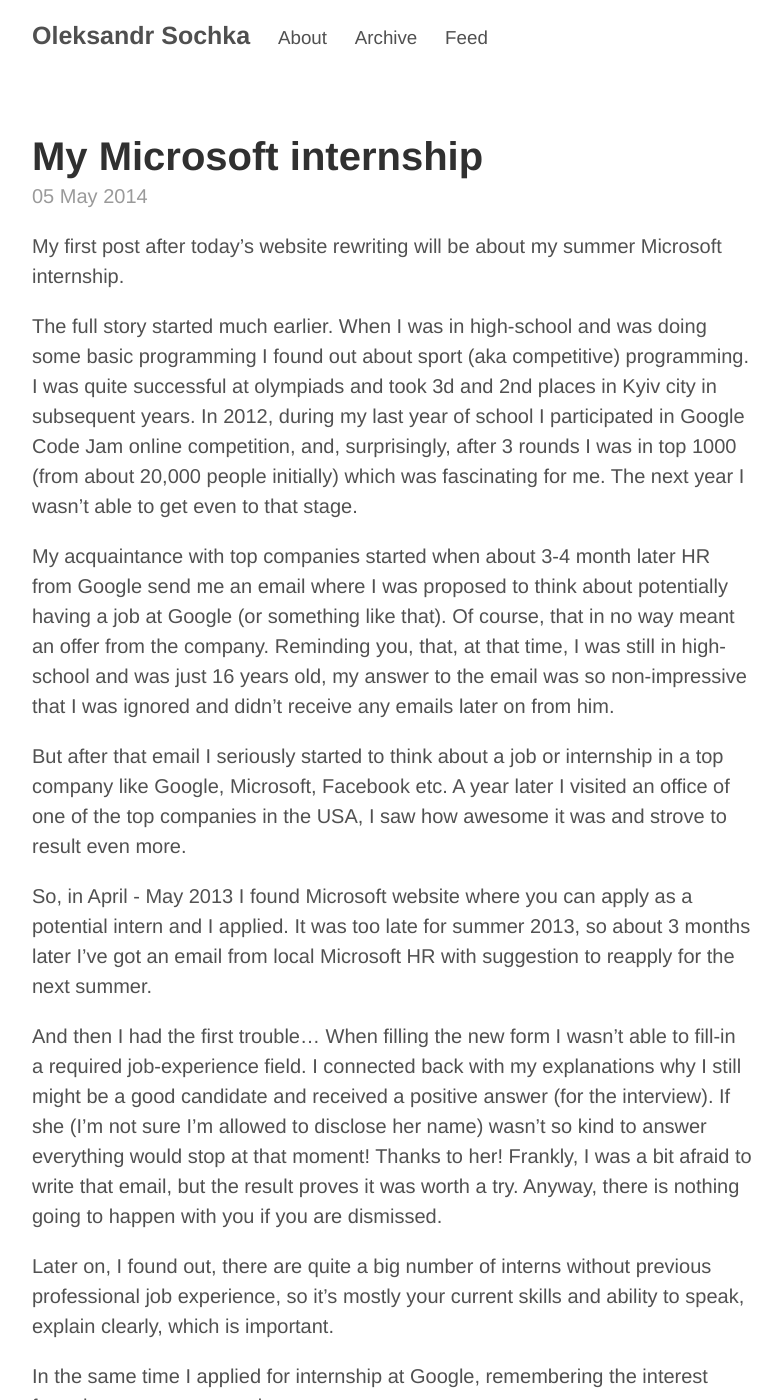
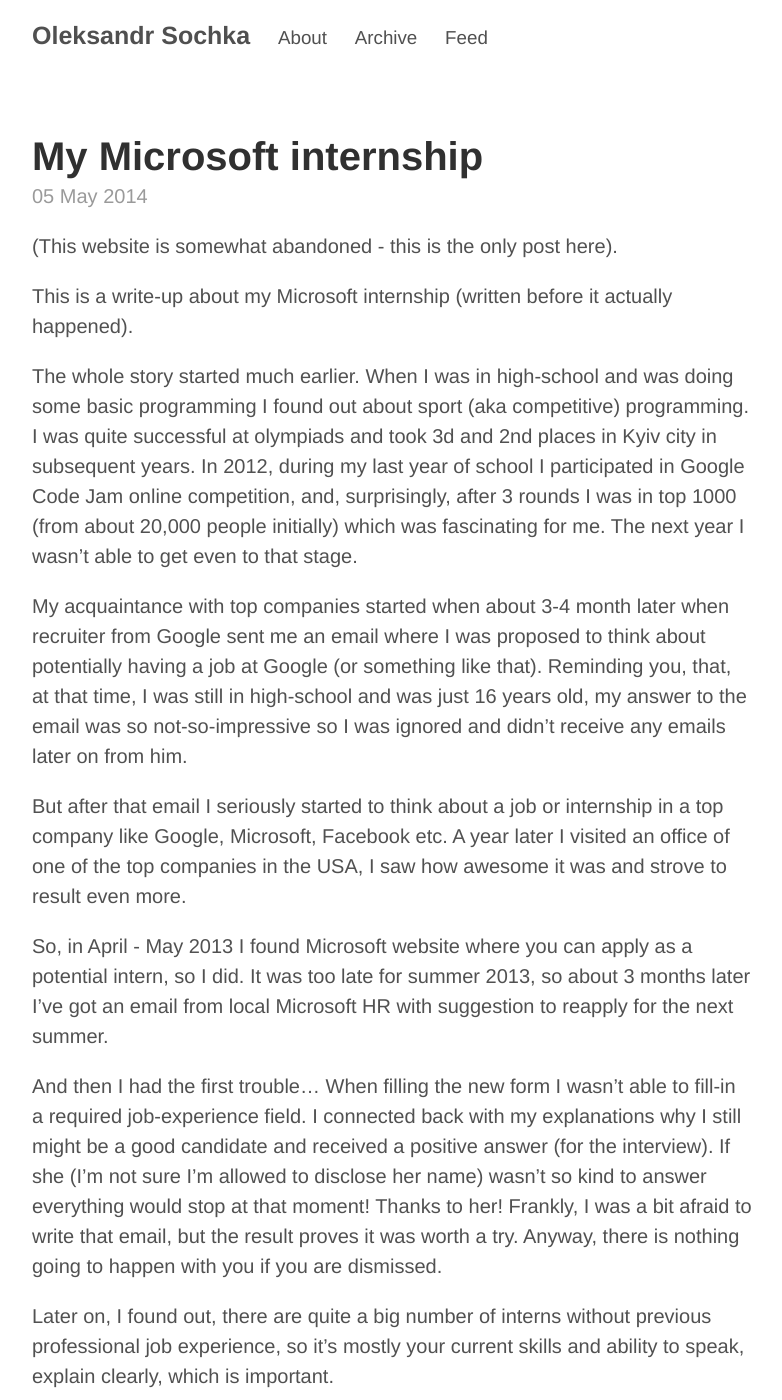
Before and after one commit to sashasochka/sashasochka.github.io, a Jekyll site: the page built from _posts/2014-05-05-my-microsoft-intership.md, in a window 1280 px wide and 1400 px high. Shown: the whole window, without its empty margins (248-1030 px from the left). Built offline with Jekyll 4.4.1, drawn with Linux system fonts in a browser that asks for light colours; Markdown is read by kramdown in place of the engine named in the settings; some of the changed text lies outside the part shown.

Commit message:
Fix some grammar mistakes.

```diff
--- a/_posts/2014-05-05-my-microsoft-intership.md
+++ b/_posts/2014-05-05-my-microsoft-intership.md
@@ -5,25 +5,26 @@
 permalink: my-microsoft-internship
 ---
 
-  My first post after today's website rewriting will be about my summer Microsoft internship.
+  (This website is somewhat abandoned - this is the only post here).
 
-  The full story started much earlier. When I was in high-school and was doing some basic programming
+  This is a write-up about my Microsoft internship (written before it actually happened).
+
+  The whole story started much earlier. When I was in high-school and was doing some basic programming
 I found out about sport (aka competitive) programming.
 I was quite successful at olympiads and took 3d and 2nd places in Kyiv city in subsequent years.
 In 2012, during my last year of school I participated in Google Code Jam online competition,
 and, surprisingly, after 3 rounds I was in top 1000 (from about 20,000 people initially) which was fascinating for me.
 The next year I wasn't able to get even to that stage.
 
-  My acquaintance with top companies started when about 3-4 month later HR from Google send me an email where I
+  My acquaintance with top companies started when about 3-4 month later when recruiter from Google sent me an email where I
 was proposed to think about potentially having a job at Google (or something like that).
-Of course, that in no way meant an offer from the company.
 Reminding you, that, at that time, I was still in high-school and was just 16 years old,
-my answer to the email was so non-impressive that I was ignored and didn't receive any emails later on from him.
+my answer to the email was so not-so-impressive so I was ignored and didn't receive any emails later on from him.
 
   But after that email I seriously started to think about a job or internship in a top company like Google, Microsoft, Facebook etc.
 A year later I visited an office of one of the top companies in the USA, I saw how awesome it was and strove to result even more.
 
-  So, in April - May 2013 I found Microsoft website where you can apply as a potential intern and I applied.
+  So, in April - May 2013 I found Microsoft website where you can apply as a potential intern, so I did.
 It was too late for summer 2013, so about 3 months later I've got an email from local Microsoft HR with suggestion to reapply for the next summer.
 
   And then I had the first trouble... When filling the new form I wasn't able to fill-in a required job-experience field.
@@ -37,7 +38,7 @@
 
 In the same time I applied for internship at Google, remembering the interest from the company some time ago.
 
-After I send applications, there was about a month until the interviews.
+After I sent applications, there was about a month until the interviews.
 I tried to read as much articles from other people about this topic as possible.
 As I expected, they suggested to focus mostly on algorithms, data structures, complexity analysis
 as companies like MS are mostly testing your ability
@@ -46,7 +47,7 @@
 As far as I remember I read the following (very useful) books:
 
 * Programming Interviews Exposed
-* CrackCode
+* Cracking the Coding Interview - this one is probably the best.
 * The Google resume
 
 They are especially targeted for people who applying for jobs in the top IT companies and were written by
@@ -72,7 +73,7 @@
 I made the conclusions and the second interview went much better, I was much more confident,
 almost didn't rush and in general had a feeling that,
 if my first interview was not that bad, I would almost 100% come to the next stage.
-I guess, in summary, my chances were probably 30%/70%. My HR wrote me that I'd have an answer in about 6-8 weeks.
+I guess, in summary, my chances were probably 30%/70%. My recruiter wrote me that I'd have an answer in about 6-8 weeks.
 
 And then, Microsoft finally scheduled it's first interview for me. Although the tasks were quite similar but the process itself was a bit different.
 First of all, it wasn't a phone interview. I was lucky - Microsoft guys flew to Kyiv - it was chosen as a central interviewing place in the East Europe!
@@ -116,5 +117,3 @@
 - high grades in the university are a plus if you tell about them but nobody will probably ask you.
 - Understanding and ability to speak English is required just to be able to speak with the interviewer.
 But the higher your English level is - the more time will be available for thinking about the problems and not about the language.
-
-I'll probably keep blogging about my adventures in Seattle during and after the internship itself.
```
Also changed, not shown: other parts of _posts/2014-05-05-my-microsoft-intership.md (+1 -1 lines).
